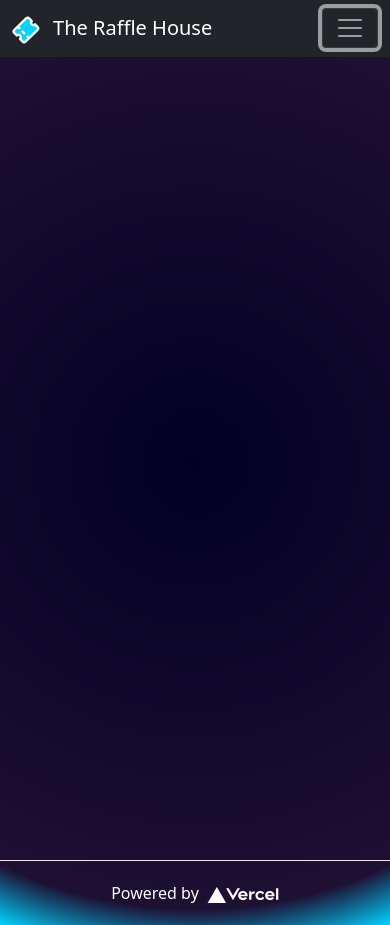
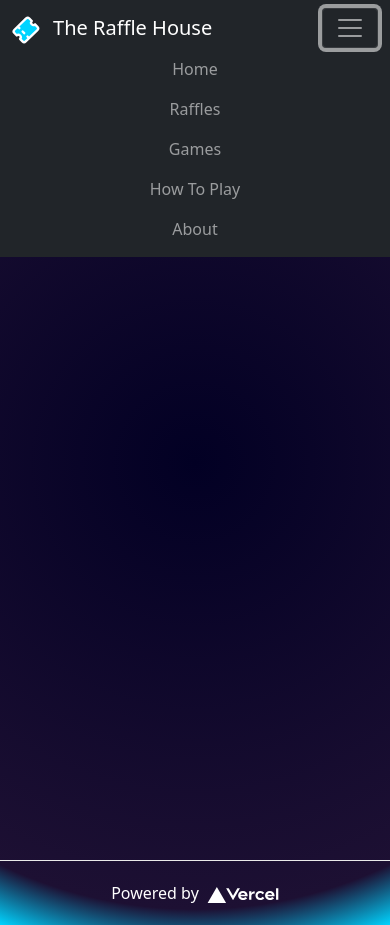
Before and after one commit to LEO-TEAM-CHAINLINK-HACKATHON/nft-lottery-ui, a Next.js app: page /src/components/Navbar in a window 390 px wide. Both pictures are taken after a click on the button 350 px from the left and 28 px from the top of the page. Built offline with nearby package versions, Linux system fonts and the light colour scheme; what react-moralis, web3uikit would draw is missing.

Commit message:
📱navbar

```diff
--- a/pages/src/components/Navbar.js
+++ b/pages/src/components/Navbar.js
@@ -1,7 +1,9 @@
 import Link from "next/link";
 import { HiOutlineTicket } from "react-icons/hi";
+import {useState} from "react";
 
 function Navbar() {
+    const [show, setShow] = useState(false);
   return (
     <nav
       className="navbar navbar-expand-md navbar-dark bg-dark fixed-top"
@@ -18,6 +20,7 @@ function Navbar() {
           The Raffle House
         </a>
         <button
+          onClick={ ()=> setShow(!show) }
           className="navbar-toggler"
           type="button"
           data-bs-toggle="collapse"
@@ -28,19 +31,19 @@ function Navbar() {
         >
           <span className="navbar-toggler-icon"></span>
         </button>
-        <div className="collapse navbar-collapse" id="navbarResponsive">
-          <ul className="navbar-nav ms-auto">
-            <Link href="/" passHref className="nav-item">
-              <a className="nav-link">Home</a>
+        <div className={show ? "collapse navbar-collapse show": "collapse navbar-collapse" } id="navbarResponsive">
+          <ul className="navbar-nav ms-auto d-flex align-items-center">
+            <Link href="/" passHref className="nav-item" >
+              <a className="nav-link"  onClick={ ()=> setShow(!show) }>Home</a>
             </Link>
             <Link href="/waffles" passHref className="nav-item">
-              <a className="nav-link">Raffles</a>
+              <a className="nav-link"  onClick={ ()=> setShow(!show) }>Raffles</a>
             </Link>
             <Link className="nav-item" href="/games">
-              <a className="nav-link">Games</a>
+              <a className="nav-link"  onClick={ ()=> setShow(!show) }>Games</a>
             </Link>
             <Link className="nav-item" href="/how-to-play">
-              <a className="nav-link">How To Play</a>
+              <a className="nav-link"  onClick={ ()=> setShow(!show) }>How To Play</a>
             </Link>
             <Link className="nav-item" href="/#about">
               <a className="nav-link">About</a>
```
